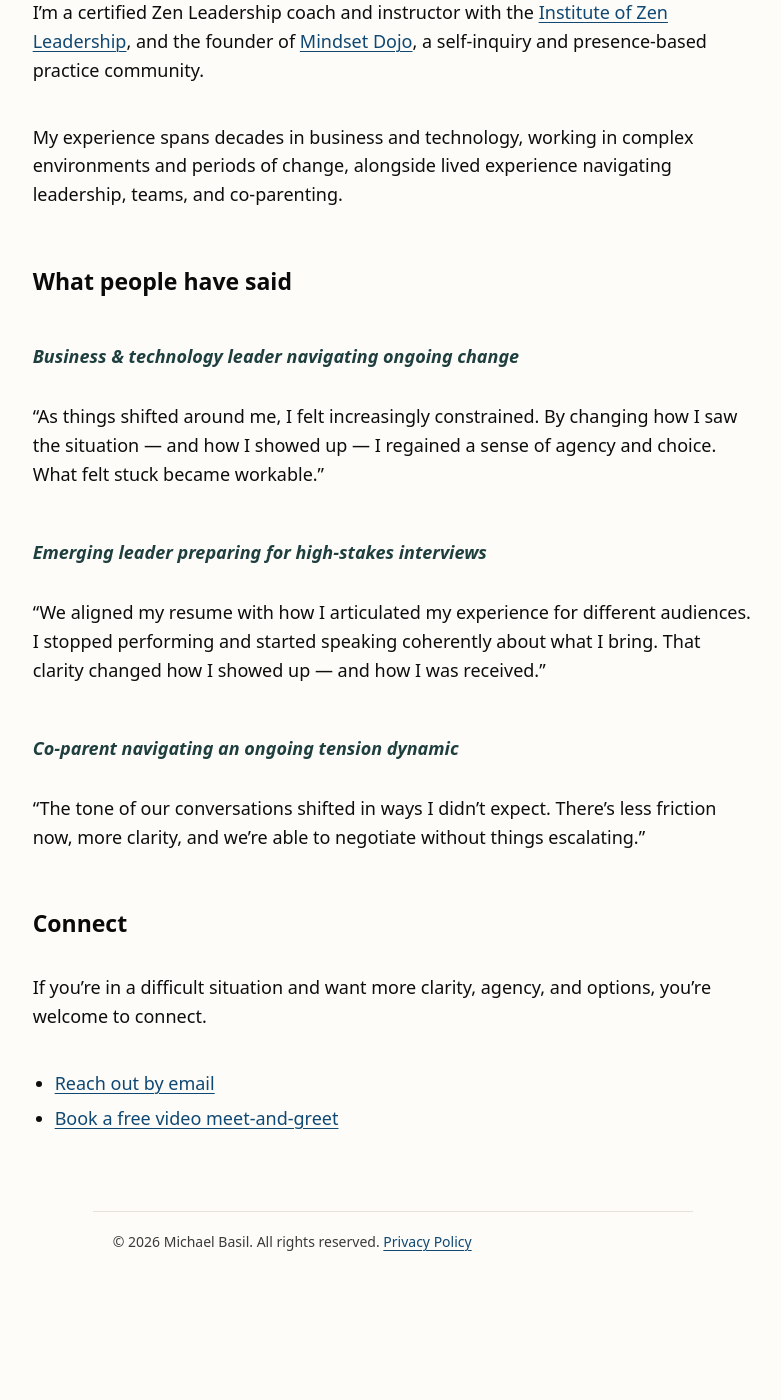
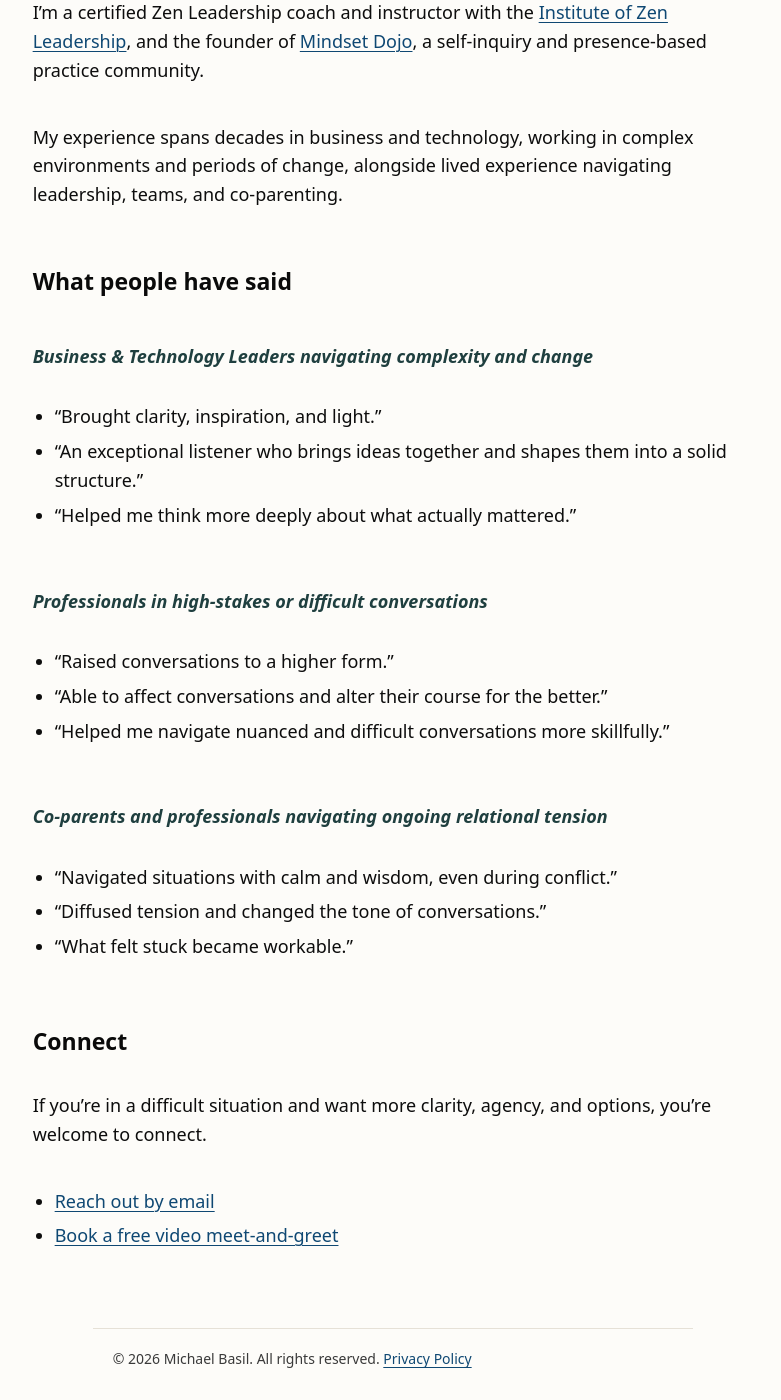
Before and after one commit to basil-family-lab/zen, a Jekyll site: the page built from index.md, in a window 1280 px wide and 1400 px high, scrolled down 3026 px. Shown: the whole window, without its empty margins (247-1028 px from the left). Built offline with Jekyll 4.4.1, drawn with Linux system fonts in a browser that asks for light colours; before the commit the page ends 4309 px from its top, so only the background shows below that.

Commit message:
refactor: ground what people said to real quotes

```diff
--- a/index.md
+++ b/index.md
@@ -82,17 +82,23 @@ My experience spans decades in business and technology, working in complex envir
 
 ## What people have said
 
-### Business & technology leader navigating ongoing change
+### Business & Technology Leaders navigating complexity and change
 
-“As things shifted around me, I felt increasingly constrained. By changing how I saw the situation — and how I showed up — I regained a sense of agency and choice. What felt stuck became workable.”
+- “Brought clarity, inspiration, and light.”
+- “An exceptional listener who brings ideas together and shapes them into a solid structure.”
+- “Helped me think more deeply about what actually mattered.”
 
-### Emerging leader preparing for high-stakes interviews
+### Professionals in high-stakes or difficult conversations
 
-“We aligned my resume with how I articulated my experience for different audiences. I stopped performing and started speaking coherently about what I bring. That clarity changed how I showed up — and how I was received.”
+- “Raised conversations to a higher form.”
+- “Able to affect conversations and alter their course for the better.”
+- “Helped me navigate nuanced and difficult conversations more skillfully.”
 
-### Co-parent navigating an ongoing tension dynamic
+### Co-parents and professionals navigating ongoing relational tension
 
-“The tone of our conversations shifted in ways I didn’t expect. There’s less friction now, more clarity, and we’re able to negotiate without things escalating.”
+- “Navigated situations with calm and wisdom, even during conflict.”
+- “Diffused tension and changed the tone of conversations.”
+- “What felt stuck became workable.”
 
 ## Connect
 
```
